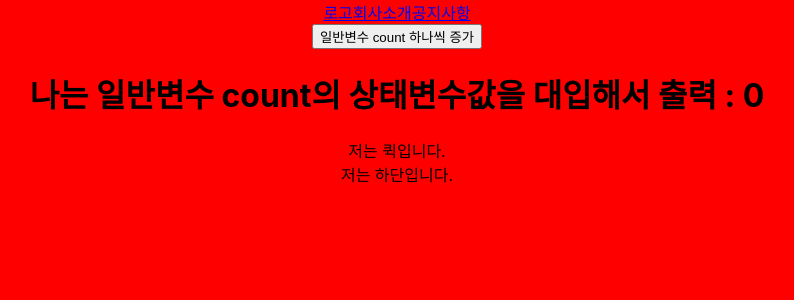
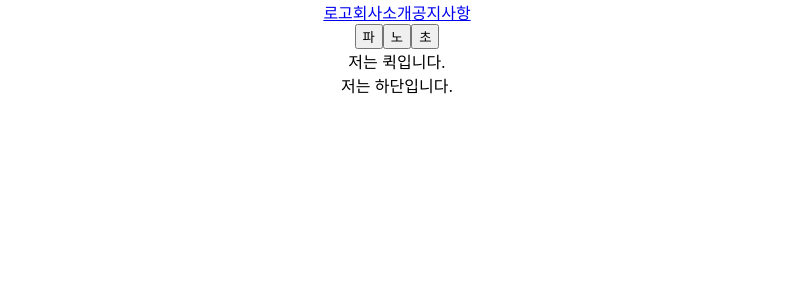
Before and after one commit to zueunjoeng/0716react, a React (Create React App) app: page / in a window 1280 px wide. Shown: the top 300 px of the page, without its empty margins (243-1037 px from the left). Built offline with nearby package versions, Linux system fonts and the light colour scheme.

Commit message:
스타일 랜더링

```diff
--- a/src/component/Entery.js
+++ b/src/component/Entery.js
@@ -2,22 +2,21 @@ import React, {useEffect, useState} from 'react'
 
 function Entery() {
     let count = 0;
-    //일반변수는 여전히 상태변수를 받집못해서..
-    //useRef가 등장하게 된다.
-    const[num, setNum] = useState(0); //랜더링
-    useEffect(()=>{
-        document.body.style.backgroundColor = 'red'
-
-    }, []);
-    useEffect(()=>{
-        document.querySelector('button').addEventListener('click', ()=>{
-            setNum(num +1);
-        })
-    }, [num]); //랜더링이 끝나고 나서 html태그로 이해
+    //일반변수 상태변수값을 받아서 출력하려면 return 출력식에서 처리하기
+    const [bgcolor, setBg] = useState('red'); //랜더링
+    //스타일 랜더링 classList 관련 명령은 useEffect에서 처리하기 딱 한번
     return (
         <div>
-            <button>일반변수 count 하나씩 증가</button>
-            <h1>나는 일반변수 count의 상태변수값을 대입해서 출력 : { `${count = num}` } </h1>
+            <button onClick={()=>{
+                document.body.style.backgroundColor = 'blue'
+            }}>파</button>
+            <button onClick={()=>{
+                document.body.style.backgroundColor = 'yellow'
+            }}>노</button>
+            <button onClick={()=>{
+                document.body.style.backgroundColor = 'green'
+            }}>초</button>
+
         </div>
     )
 }
```
